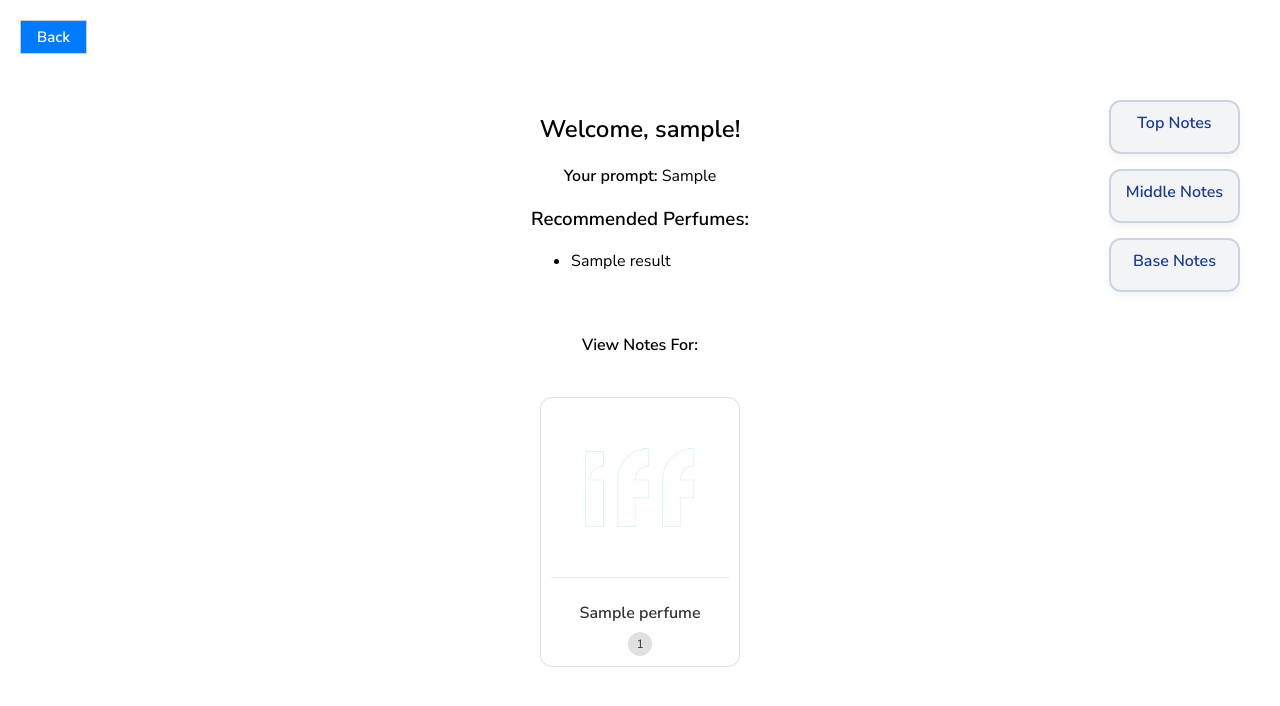
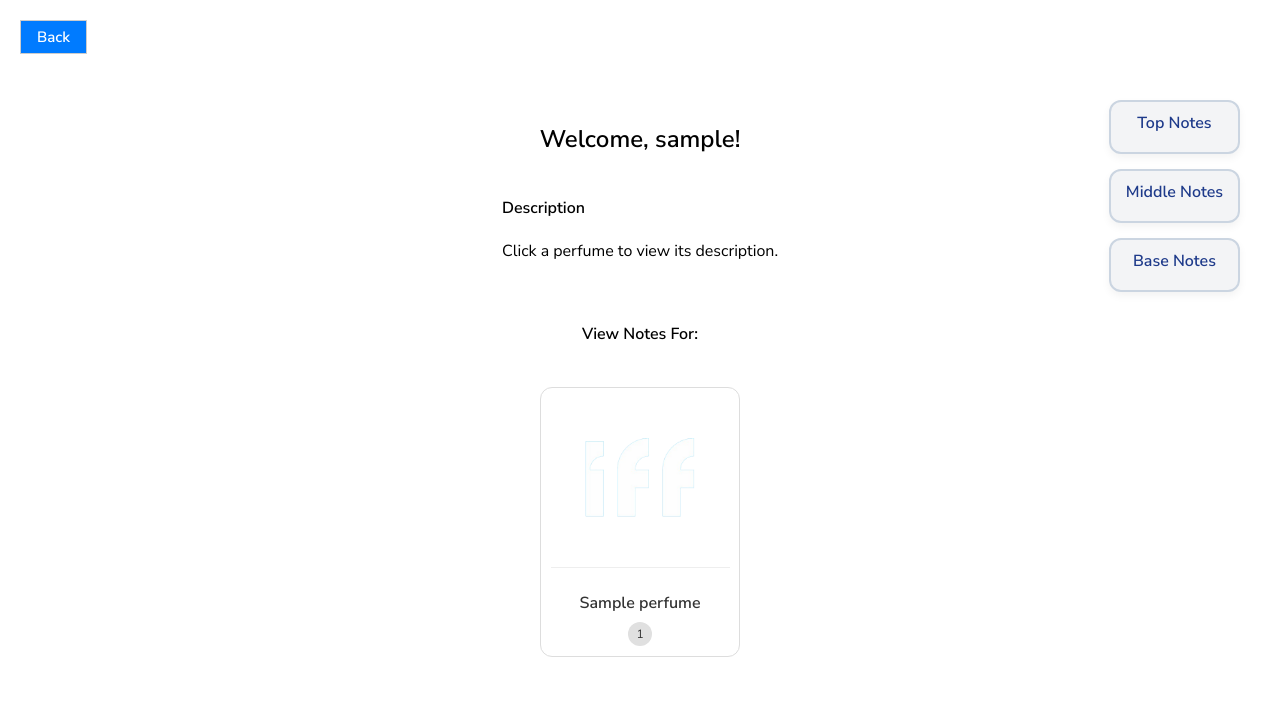
Before and after one commit to varunreddy2002/PerfumeAssistant, a Flask app: template templates/result.html in a window 1280 px wide. Shown: the top 706 px of the page. Run offline with Flask 3, Linux system fonts and the light colour scheme; the template is opened without the code that fills it: most values are stand-ins (such as "Sample title", 1, 10 or a date in 2020).

Commit message:
descriptions added

```diff
--- a/app.py
+++ b/app.py
@@ -55,8 +55,7 @@
 # if __name__ == '__main__':
 #     app.run(debug=True)
 from flask import Flask, render_template, request, redirect, url_for, session
-from main import find_rec, find_notes
-from genAI import perfume_description
+from main import find_rec, find_notes, find_descriptions
 
 app = Flask(__name__)
 app.secret_key = 'your_secret_key'
@@ -102,6 +101,7 @@ def results():
     perfumes = session['perfumes']
     selected_perfume = perfumes[0] if perfumes else None
     notes = session['notes']
+    descriptions = find_descriptions(notes)
 
     return render_template(
         'result.html',
@@ -113,26 +113,28 @@ def results():
         top_notes=notes.get(selected_perfume, [])[0] if selected_perfume else [],
         middle_notes=notes.get(selected_perfume, [])[1] if selected_perfume else [],
         base_notes=notes.get(selected_perfume, [])[2] if selected_perfume else [],
-        all_notes=notes
+        perfume_description=descriptions.get(selected_perfume) if selected_perfume else '',
+        all_notes=notes,
+        descriptions = descriptions
     )
 
 # ✅ New route to handle individual perfume detail pages
-@app.route('/perfume/<perfume_name>')
-def perfume_detail(perfume_name):
-    if 'notes' not in session or 'username' not in session:
-        return redirect(url_for('chat'))
+# @app.route('/perfume/<perfume_name>')
+# def perfume_detail(perfume_name):
+#     if 'notes' not in session or 'username' not in session:
+#         return redirect(url_for('chat'))
 
-    notes = session['notes']
-    top, middle, base = notes.get(perfume_name, ([], [], []))
+#     notes = session['notes']
+#     top, middle, base = notes.get(perfume_name, ([], [], []))
 
-    return render_template(
-        'perfume_detail.html',  # make sure this template exists!
-        perfume_name=perfume_name,
-        top_notes=top,
-        middle_notes=middle,
-        base_notes=base,
-        username=session['username']
-    )
+#     return render_template(
+#         'perfume_detail.html',  # make sure this template exists!
+#         perfume_name=perfume_name,
+#         top_notes=top,
+#         middle_notes=middle,
+#         base_notes=base,
+#         username=session['username']
+#     )
 
 if __name__ == '__main__':
     app.run(debug=True)
--- a/genAI.py
+++ b/genAI.py
@@ -38,12 +38,12 @@ def llm(prompt, past_perfume):
     )
     return response.text
 
-def perfume_description(prompt, t_notes,m_notes,b_notes):
+def perfume_description(prompt, notes):
     response = client.models.generate_content(
         model="gemini-2.5-flash",
         contents= f"""
-        Write a verbose description of the perfume {prompt}, considering that it has the top notes {t_notes},
-        the middle notes {m_notes}, and the base notes {b_notes}.  Write at least 3 sentences and at most 5.
+        Write a verbose description of the perfume {prompt}, considering that it has the top notes {notes[0]},
+        the middle notes {notes[1]}, and the base notes {notes[2]}.  Write at least 3 sentences and at most 5.
         """
         ,
     )
--- a/templates/result.html
+++ b/templates/result.html
@@ -13,25 +13,67 @@
     {{ all_notes | tojson | safe }}
   </script>
 
+  <script id="perfume-descriptions-data" type="application/json">
+    {{ descriptions | tojson | safe }}
+  </script>
+
   <div class="container">
     <h2>Welcome, {{ username }}!</h2>
-    <div class="user-prompt">
-      <strong>Your prompt:</strong> {{ user_input }}
+    <div class="selected-description">
+      <h4>Description</h4>
+      <p id="perfume-description-text">Click a perfume to view its description.</p>
     </div>
 
-    {% if results %}
-    <div class="results">
-      <h3>Recommended Perfumes:</h3>
-      <ul>
-        {% for result in results %}
-          <li>{{ result }}</li>
+
+    {% if perfumes %}
+    <div class="perfume-buttons">
+      <h4>View Notes For:</h4>
+      <div class="perfume-card-grid">
+        {% for perfume in perfumes %}
+        <div class="perfume-card" onclick="showNotes('{{ perfume }}')">
+          <div class="perfume-image">
+            <img src="{{ url_for('static', filename='company.png') }}" alt="{{ perfume }}">
+          </div>
+          <div class="perfume-info">
+            <h4 class="perfume-name">{{ perfume }}</h4>
+            <div class="top-notes-preview">
+              {% for note in all_notes[perfume][0][:3] %}
+              <span class="note-chip">{{ note }}</span>
               {% endfor %}
-      </ul>
+              {% if all_notes[perfume][0]|length > 3 %}
+              <span class="note-chip">+{{ all_notes[perfume][0]|length - 3 }}</span>
+              {% endif %}
+            </div>
+          </div>
+        </div>
+        {% endfor %}
+      </div>
     </div>
     {% endif %}
 
+    <div class="scent-pyramid">
+      <div class="note-box top-notes">
+        <h4>Top Notes</h4>
+        <ul id="top-notes-list"></ul>
+      </div>
+
+      <div class="note-box middle-notes">
+        <h4>Middle Notes</h4>
+        <ul id="middle-notes-list"></ul>
+      </div>
+
+      <div class="note-box base-notes">
+        <h4>Base Notes</h4>
+        <ul id="base-notes-list"></ul>
+      </div>
+    </div>
+  </div>
+
   <script>
     const perfumeNotes = JSON.parse(document.getElementById('perfume-notes-data').textContent);
+    const perfumeDescriptions = JSON.parse(document.getElementById('perfume-descriptions-data').textContent);
+    const descriptionText = document.getElementById('perfume-description-text');
+
 
     function updateNoteList(listId, notes) {
       const ul = document.getElementById(listId);
@@ -50,127 +92,19 @@
       updateNoteList('top-notes-list', notes[0]);
       updateNoteList('middle-notes-list', notes[1]);
       updateNoteList('base-notes-list', notes[2]);
+
+      const description = perfumeDescriptions[perfumeName] || "No description available.";
+      descriptionText.textContent = description;
     }
 
     document.getElementById('backButton').onclick = () => {
       window.location.href = "{{ url_for('chat') }}";
     };
 
-        // Assign selectedPerfume from Flask variable (JS string literal)
     const selectedPerfume = {{ selected_perfume | default('""') | tojson }};
-
-
-        // Immediately call showNotes if selectedPerfume is set
     if (selectedPerfume) {
       showNotes(selectedPerfume);
     }
-
   </script>
-
-    {% if perfumes %}
-    <div class="perfume-buttons">
-      <h4>View Notes For:</h4>
-      <div class="perfume-card-grid">
-  {% for perfume in perfumes %}
-  <a href="{{ url_for('perfume_detail', perfume_name=perfume) }}" class="perfume-card">
-    <div class="perfume-image">
-      <!-- Replace src with generated image URL if available -->
-      <img src="{{ url_for('static', filename='company.png') }}" alt="{{ perfume }}">
-    </div>
-    <div class="perfume-info">
-      <h4 class="perfume-name">{{ perfume }}</h4>
-      <div class="top-notes-preview">
-        {% for note in all_notes[perfume][0][:3] %}
-        <span class="note-chip">{{ note }}</span>
-        {% endfor %}
-        {% if all_notes[perfume][0]|length > 3 %}
-        <span class="note-chip">+{{ all_notes[perfume][0]|length - 3 }}</span>
-        {% endif %}
-      </div>
-    </div>
-  </a>
-  {% endfor %}
-</div>
-
-    </div>
-    {% endif %}
-
-    <div class="scent-pyramid">
-      <div class="note-box top-notes">
-        <h4>Top Notes</h4>
-        <ul id="top-notes-list"></ul>
-      </div>
-      <div class="note-box middle-notes">
-        <h4>Middle Notes</h4>
-        <ul id="middle-notes-list"></ul>
-      </div>
-      <div class="note-box base-notes">
-        <h4>Base Notes</h4>
-        <ul id="base-notes-list"></ul>
-      </div>
-    </div>
-
-    <!-- <script> -->
-    <!-- //   const perfumeNotes = JSON.parse(document.getElementById('perfume-notes-data').textContent);
-
-    //   function updateNoteList(listId, notes) {
-    //     const ul = document.getElementById(listId);
-    //     ul.innerHTML = '';
-    //     if (!notes) return;
-    //     notes.forEach(note => {
-    //       const li = document.createElement('li');
-    //       li.textContent = note;
-    //       ul.appendChild(li);
-    //     });
-    //   }
-
-    //   function showNotes(perfumeName) {
-    //     const notes = perfumeNotes[perfumeName];
-    //     if (!notes) return;
-    //     updateNoteList('top-notes-list', notes[0]);
-    //     updateNoteList('middle-notes-list', notes[1]);
-    //     updateNoteList('base-notes-list', notes[2]);
-    //   }
-
-    //   // Back to prompt page
-    //   document.getElementById('backButton').onclick = () => {
-    //     window.location.href = "{{ url_for('chat') }}";
-    //   };
-
-      // Automatically show notes for the first perfume
-        const perfumeNotes = JSON.parse(document.getElementById('perfume-notes-data').textContent);
-
-        function updateNoteList(listId, notes) {
-            const ul = document.getElementById(listId);
-            ul.innerHTML = '';
-            if (!notes) return;
-            notes.forEach(note => {
-            const li = document.createElement('li');
-            li.textContent = note;
-            ul.appendChild(li);
-            });
-        }
-
-        function showNotes(perfumeName) {
-            const notes = perfumeNotes[perfumeName];
-            if (!notes) return;
-            updateNoteList('top-notes-list', notes[0]);
-            updateNoteList('middle-notes-list', notes[1]);
-            updateNoteList('base-notes-list', notes[2]);
-        }
-
-        document.getElementById('backButton').onclick = () => {
-            window.location.href = "{{ url_for('chat') }}";
-        };
-
-        // ✅ Safer way: assign selected_perfume as a JS string
-        document.addEventListener("DOMContentLoaded", function () {
-            // const selectedPerfume = JSON.parse('{{ selected_perfume | default('""', true) | tojson | safe }}');
-            if (selectedPerfume) {
-            showNotes(selectedPerfume);
-            }
-        }); -->
-    <!-- </script> -->
-  </div>
 </body>
 </html>
```
Also changed, not shown: main.py (+9 -1 lines), user_input.json (+50 -0 lines). Lines whose indentation alone changed are shown as unchanged.
